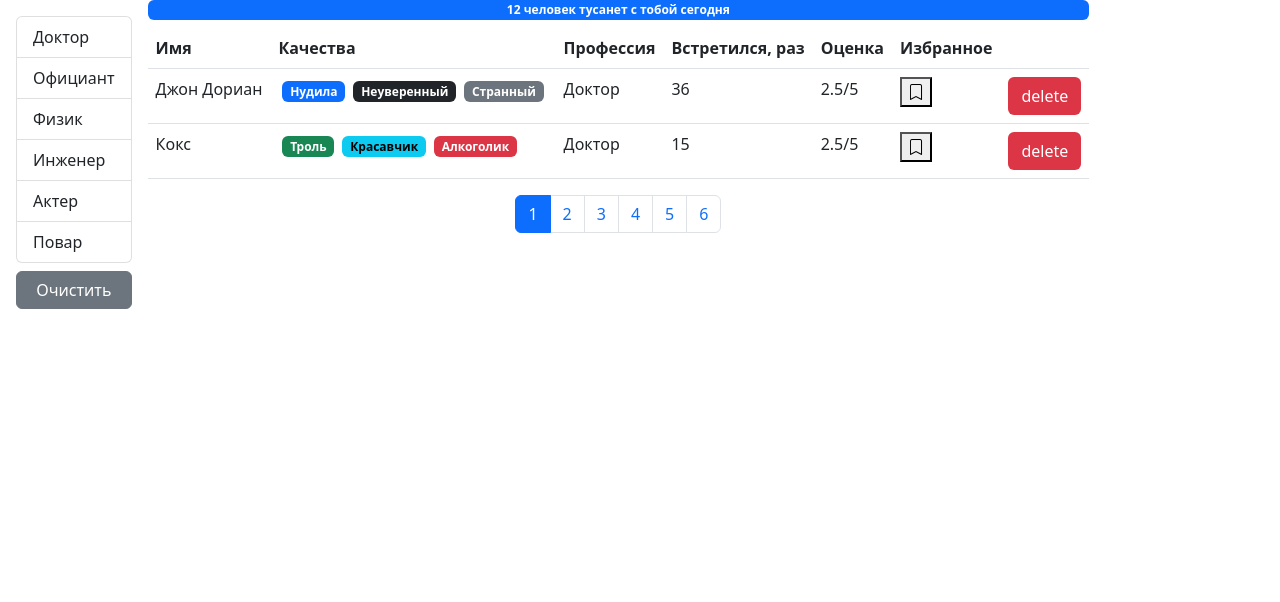
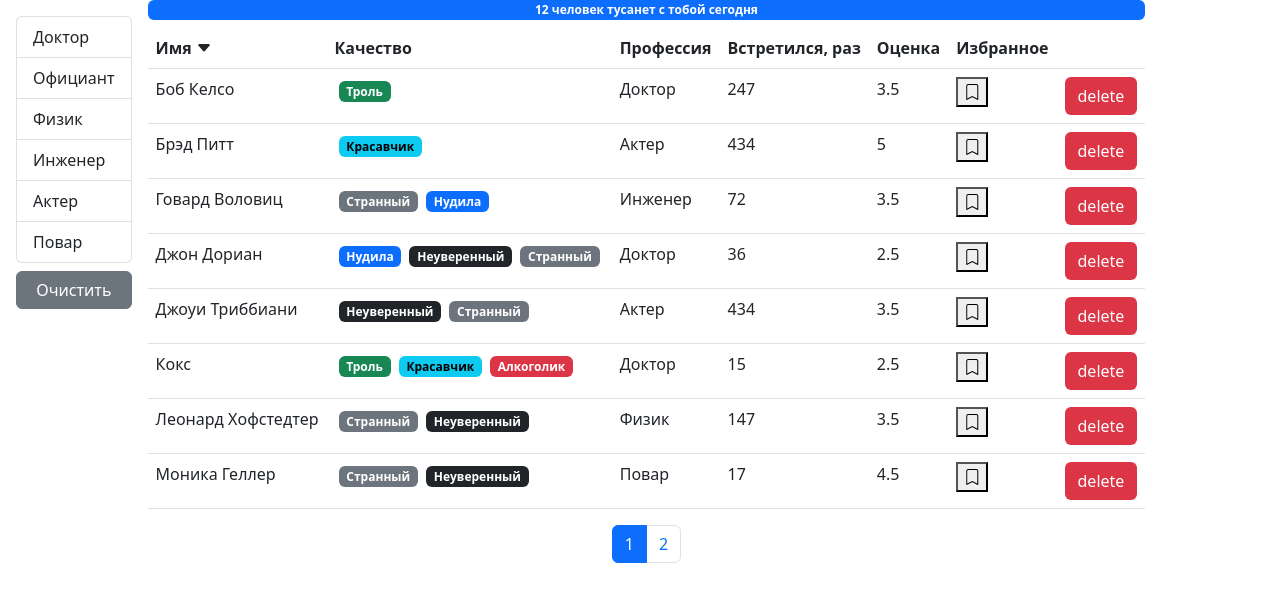
Before and after one commit to Basty38/fast-company, a React (Create React App) app: page / in a window 1280 px wide. Shown: the top 602 px of the page. Built offline with nearby package versions, Linux system fonts and the light colour scheme.

Commit message:
delete user.jsx, add and modified Table element

```diff
--- a/src/App.jsx
+++ b/src/App.jsx
@@ -1,40 +1,9 @@
-import React, { useState, useEffect } from "react";
+import React from "react";
 import Users from "./components/users";
-import api from "./api/index.js";
 
 const App = () => {
-    const [users, setUsers] = useState();
-    useEffect(() => {
-        api.users.fetchAll().then((data) => setUsers(data));
-    }, []);
-
-    const handleDelete = (userId) => {
-        setUsers((prevState) =>
-            prevState.filter((user) => user._id !== userId)
-        );
-    };
-
-    const handleToggleBookMark = (id) => {
-        setUsers((prevState) =>
-            prevState.map((user) => {
-                if (user._id === id) {
-                    return { ...user, bookmark: !user.bookmark };
-                }
-                return user;
-            })
-        );
-    };
-
     return (
-        <div>
-            {users && (
-                <Users
-                    users={users}
-                    onDelete={handleDelete}
-                    onToggleBookMark={handleToggleBookMark}
-                />
-            )}
-        </div>
+        <Users/>
     );
 };
 
--- /dev/null
+++ b/src/components/qualitiesList.jsx
@@ -0,0 +1,19 @@
+import React from "react";
+import PropTypes from "prop-types";
+import Qualitie from "./qualitie.jsx";
+
+const QualitiesList = ({ qualities }) => {
+    return (
+        <>
+            {qualities.map((qualitie) => {
+                return <Qualitie {...qualitie} key={qualitie._id} />;
+            })}
+        </>
+    );
+};
+
+QualitiesList.propTypes = {
+    qualities: PropTypes.array
+};
+
+export default QualitiesList;
--- /dev/null
+++ b/src/components/table.jsx
@@ -0,0 +1,26 @@
+import React from "react";
+import PropTypes from "prop-types";
+import TableHeader from "./tableHeader.jsx";
+import TableBody from "./tableBody.jsx";
+
+const Table = ({ onSort, selectedSort, columns, data, children }) => {
+    return (
+        <table className="table">
+            {children || (
+                <>
+                    <TableHeader {...{ onSort, selectedSort, columns }} />
+                    <TableBody {...{ columns, data }} />
+                </>
+            )}
+        </table>
+    );
+};
+Table.propTypes = {
+    onSort: PropTypes.func,
+    selectedSort: PropTypes.object,
+    columns: PropTypes.object,
+    data: PropTypes.array,
+    children: PropTypes.array
+};
+
+export default Table;
--- /dev/null
+++ b/src/components/tableBody.jsx
@@ -0,0 +1,35 @@
+import React from "react";
+import PropTypes from "prop-types";
+import _ from "lodash";
+
+const TableBody = ({ data, columns }) => {
+    const renderContent = (item, column) => {
+        if (columns[column].component) {
+            const component = columns[column].component;
+            if (typeof component === "function") {
+                return component(item);
+            }
+            return component;
+        }
+        return _.get(item, columns[column].path);
+    };
+
+    return (
+        <tbody>
+            {data.map((item) => (
+                <tr key={item._id}>
+                    {Object.keys(columns).map((column) => (
+                        <td key={column}>{renderContent(item, column)}</td>
+                    ))}
+                </tr>
+            ))}
+        </tbody>
+    );
+};
+
+TableBody.propTypes = {
+    data: PropTypes.array.isRequired,
+    columns: PropTypes.object.isRequired
+};
+
+export default TableBody;
--- /dev/null
+++ b/src/components/tableHeader.jsx
@@ -0,0 +1,56 @@
+import React from "react";
+import PropTypes from "prop-types";
+
+const TableHeader = ({ onSort, selectedSort, columns }) => {
+    const handleSort = (item) => {
+        if (selectedSort.path === item) {
+            onSort({
+                ...selectedSort,
+                order: selectedSort.order === "asc" ? "desc" : "asc"
+            });
+        } else {
+            onSort({ path: item, order: "asc" });
+        }
+    };
+
+    const handleSortByItem = (selectedSort, currentPath) => {
+        if (selectedSort.path === currentPath && selectedSort.order === "asc") {
+            return <i className="bi bi-caret-down-fill"></i>;
+        } else if (
+            selectedSort.path === currentPath &&
+            selectedSort.order === "desc"
+        ) {
+            return <i className="bi bi-caret-up-fill"></i>;
+        }
+        return "";
+    };
+    return (
+        <thead>
+            <tr>
+                {Object.keys(columns).map((column) => (
+                    <th
+                        key={column}
+                        onClick={
+                            columns[column].path
+                                ? () => handleSort(columns[column].path)
+                                : undefined
+                        }
+                        {...{ role: columns[column].path && "button" }}
+                        scope="col"
+                    >
+                        {columns[column].name}{" "}
+                        {handleSortByItem(selectedSort, columns[column].path)}
+                    </th>
+                ))}
+            </tr>
+        </thead>
+    );
+};
+
+TableHeader.propTypes = {
+    onSort: PropTypes.func.isRequired,
+    selectedSort: PropTypes.object.isRequired,
+    columns: PropTypes.object.isRequired
+};
+
+export default TableHeader;
--- a/src/components/user.jsx
+++ /dev/null
@@ -1,64 +0,0 @@
-import React from "react";
-import Qualitie from "./qualitie";
-import BookMark from "./bookmark";
-import PropTypes from "prop-types";
-
-const User = ({
-    _id,
-    name,
-    qualities,
-    profession,
-    completedMeetings,
-    rate,
-    onDelete,
-    bookmark,
-    onToggleBookMark
-}) => {
-    return (
-        <>
-            {
-                <tr>
-                    <td>{name}</td>
-                    <td>
-                        {qualities.map((qualitie) => {
-                            return (
-                                <Qualitie {...qualitie} key={qualitie._id} />
-                            );
-                        })}
-                    </td>
-                    <td>{profession.name}</td>
-                    <td>{completedMeetings}</td>
-                    <td>{rate + "/5"}</td>
-                    <td>
-                        <BookMark
-                            status={bookmark}
-                            onClick={() => onToggleBookMark(_id)}
-                        />
-                    </td>
-                    <td>
-                        <button
-                            className="btn text-bg-danger"
-                            onClick={() => onDelete(_id)}
-                        >
-                            delete
-                        </button>
-                    </td>
-                </tr>
-            }
-        </>
-    );
-};
-
-User.propTypes = {
-    name: PropTypes.string.isRequired,
-    qualities: PropTypes.array,
-    profession: PropTypes.object.isRequired,
-    completedMeetings: PropTypes.number.isRequired,
-    rate: PropTypes.number.isRequired,
-    bookmark: PropTypes.bool,
-    onToggleBookMark: PropTypes.func.isRequired,
-    _id: PropTypes.string.isRequired,
-    onDelete: PropTypes.func.isRequired
-};
-
-export default User;
--- a/src/components/users.jsx
+++ b/src/components/users.jsx
@@ -1,17 +1,44 @@
 import React, { useState, useEffect } from "react";
-import User from "./user.jsx";
 import Pagination from "./pagination.jsx";
 import { paginate } from "../utils/paginate.js";
 import api from "../api/index.js";
 import PropTypes from "prop-types";
 import GroupList from "./groupList.jsx";
 import SearchStatus from "./searchStatus.jsx";
+import UserTable from "./usersTable.jsx";
+import _ from "lodash";
 
-const Users = ({ users, ...rest }) => {
-    const pageSize = 2;
+const Users = () => {
+    const pageSize = 8;
     const [currentPage, setCurrentPage] = useState(1);
     const [professions, setProfession] = useState();
     const [selectedProf, setSelectedProf] = useState();
+    const [sortBy, setSortBy] = useState({
+        path: "name",
+        order: "asc"
+    });
+
+    const [users, setUsers] = useState();
+    useEffect(() => {
+        api.users.fetchAll().then((data) => setUsers(data));
+    }, []);
+
+    const handleDelete = (userId) => {
+        setUsers((prevState) =>
+            prevState.filter((user) => user._id !== userId)
+        );
+    };
+
+    const handleToggleBookMark = (id) => {
+        setUsers((prevState) =>
+            prevState.map((user) => {
+                if (user._id === id) {
+                    return { ...user, bookmark: !user.bookmark };
+                }
+                return user;
+            })
+        );
+    };
 
     useEffect(() => {
         api.professions.fetchAll().then((data) => setProfession(data));
@@ -29,17 +56,32 @@
         setCurrentPage(pageIndex);
     };
 
+    if (users) {
         const filteredUsers = selectedProf
-        ? users.filter((user) => JSON.stringify(user.profession) === JSON.stringify(selectedProf))
+            ? users.filter(
+                (user) =>
+                    JSON.stringify(user.profession) ===
+                      JSON.stringify(selectedProf)
+            )
             : users;
 
         const count = filteredUsers.length;
 
-    const userCrop = paginate(filteredUsers, currentPage, pageSize);
+        const sortedUsers = _.orderBy(
+            filteredUsers,
+            [sortBy.path],
+            [sortBy.order]
+        );
+
+        const usersCrop = paginate(sortedUsers, currentPage, pageSize);
 
         const clearFilter = () => {
             setSelectedProf();
             setCurrentPage(1);
+        };
+
+        const handleSort = (item) => {
+            setSortBy(item);
         };
 
         return (
@@ -62,26 +104,13 @@
                 <div className="d-flex flex-column">
                     <SearchStatus length={count} />
                     {count > 0 && (
-                    <table className="table">
-                        <thead>
-                            <tr>
-                                <th scope="col">Имя</th>
-                                <th scope="col">Качества</th>
-                                <th scope="col">Профессия</th>
-                                <th scope="col">Встретился, раз</th>
-                                <th scope="col">Оценка</th>
-                                <th scope="col">Избранное</th>
-                                <th scope="col"></th>
-                            </tr>
-                        </thead>
-                        <tbody>
-                            {userCrop.map((user) => {
-                                return (
-                                    <User key={user._id} {...user} {...rest} />
-                                );
-                            })}
-                        </tbody>
-                    </table>
+                        <UserTable
+                            users={usersCrop}
+                            selectedSort={sortBy}
+                            onSort={handleSort}
+                            onDelete={handleDelete}
+                            onToggleBookMark={handleToggleBookMark}
+                        />
                     )}
                     <div className="d-flex justify-content-center">
                         <Pagination
@@ -94,6 +123,8 @@
                 </div>
             </div>
         );
+    }
+    return "loading...";
 };
 
 Users.propTypes = {
--- /dev/null
+++ b/src/components/usersTable.jsx
@@ -0,0 +1,67 @@
+import React from "react";
+import PropTypes from "prop-types";
+import BookMark from "./bookmark.jsx";
+import QualitiesList from "./qualitiesList.jsx";
+import Table from "./table.jsx";
+
+const UserTable = ({
+    users,
+    onSort,
+    selectedSort,
+    onToggleBookMark,
+    onDelete,
+    ...rest
+}) => {
+    const columns = {
+        name: { path: "name", name: "Имя", arrow: false },
+        qualities: {
+            name: "Качество",
+            component: (user) => <QualitiesList qualities={user.qualities} />
+        },
+        professions: { path: "profession.name", name: "Профессия" },
+        completedMeetings: {
+            path: "completedMeetings",
+            name: "Встретился, раз"
+        },
+        rate: { path: "rate", name: "Оценка" },
+        bookmark: {
+            path: "bookmark",
+            name: "Избранное",
+            component: (user) => (
+                <BookMark
+                    status={user.bookmark}
+                    onClick={() => onToggleBookMark(user._id)}
+                />
+            )
+        },
+        delete: {
+            component: (user) => (
+                <button
+                    className="btn text-bg-danger"
+                    onClick={() => onDelete(user._id)}
+                >
+                    delete
+                </button>
+            )
+        }
+    };
+
+    return (
+        <Table
+            onSort={onSort}
+            selectedSort={selectedSort}
+            columns={columns}
+            data={users}
+        />
+    );
+};
+
+export default UserTable;
+
+UserTable.propTypes = {
+    users: PropTypes.array.isRequired,
+    onSort: PropTypes.func.isRequired,
+    selectedSort: PropTypes.object.isRequired,
+    onToggleBookMark: PropTypes.func.isRequired,
+    onDelete: PropTypes.func.isRequired
+};
```
Lines whose indentation alone changed are shown as unchanged.
